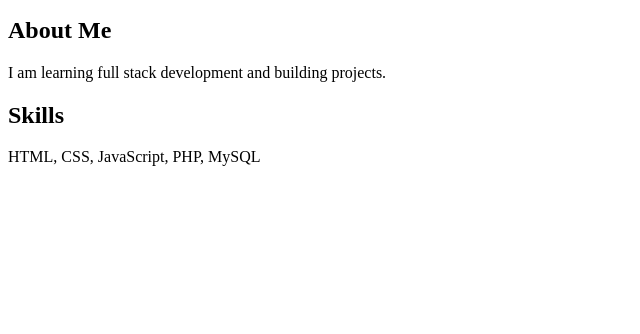
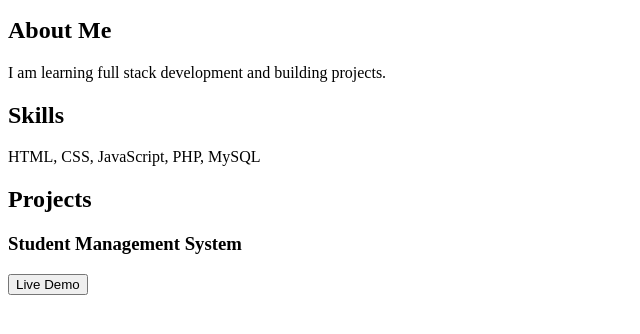
Before and after one commit to kavyachukkala/portfolio, a plain HTML site: page index.html in a window 1280 px wide. Shown: the part 148-482 px from the top of the page, without its empty margins (0-640 px from the left). Drawn offline with Linux system fonts and the light colour scheme.

Commit message:
Add files via upload
Add Student Management System project

```diff
--- a/index.html
+++ b/index.html
@@ -24,5 +24,11 @@
 <p>HTML, CSS, JavaScript, PHP, MySQL</p>
 </section>
 
+<section>
+<h2>Projects</h2>
+<h3>Student Management System</h3>
+<button>Live Demo</button>
+</section>
+
 </body>
 </html>
```
